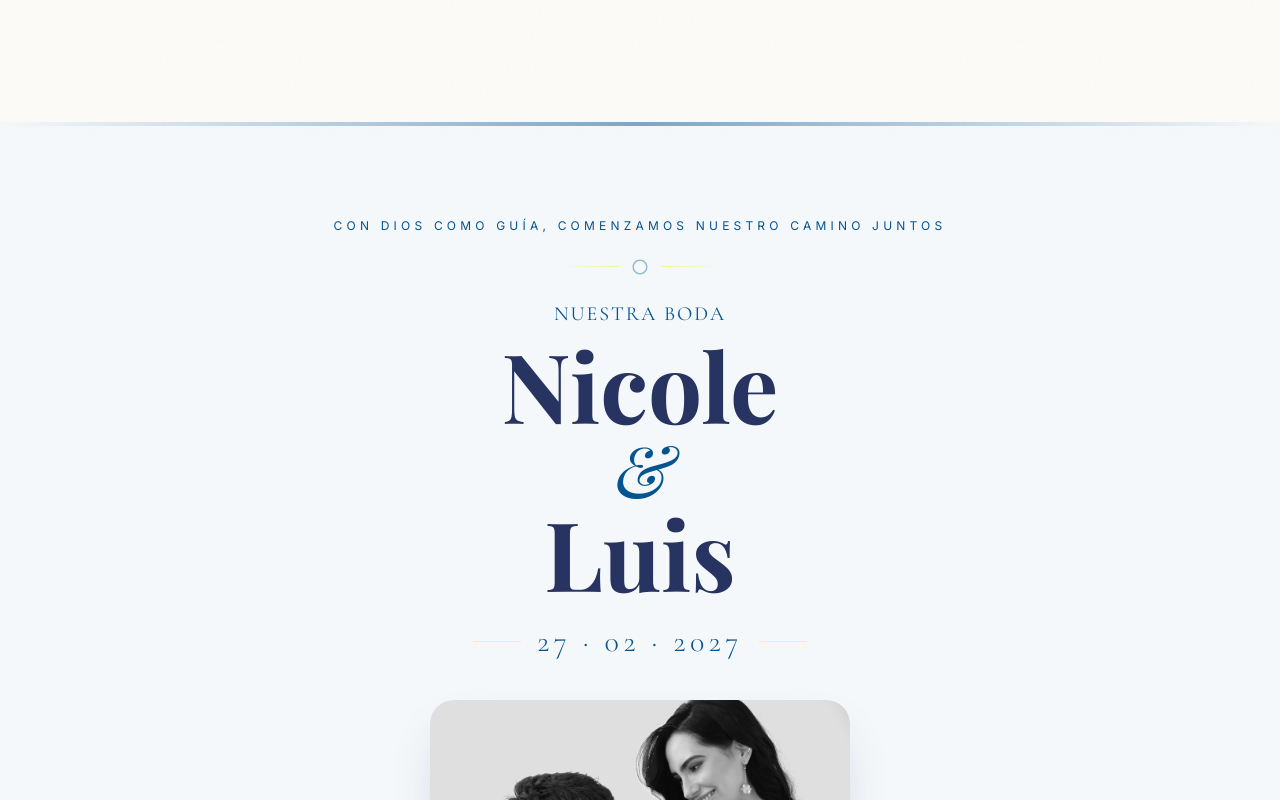
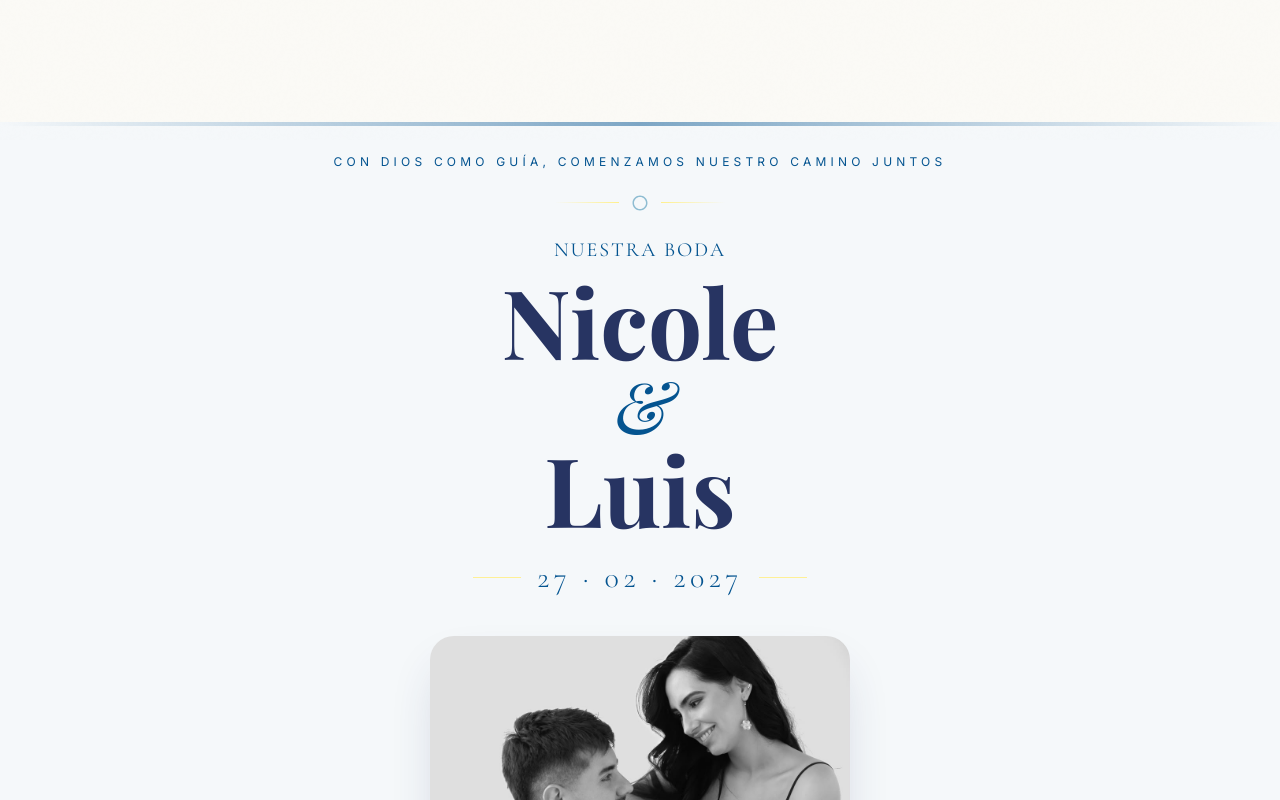
Before and after one commit to BastianVasquez/nicole-luis-wedding-nuevo, a Next.js app: page / in a window 1280 px wide. Shown: the part 660-1460 px from the top of the page. Built offline with nearby package versions, Linux system fonts and the light colour scheme; a web font is replaced by a local one.

Commit message:
Adjust padding in Hero component section
Reducir espacio entre flor y saludo

```diff
--- a/components/Hero.js
+++ b/components/Hero.js
@@ -15,7 +15,7 @@
   }
 
   return (
-    <section className="relative min-h-screen flex flex-col items-center justify-start pt-16 md:pt-24 pb-20 overflow-hidden bg-[#F5F8FA]">
+    <section className="relative min-h-screen flex flex-col items-center justify-start pt-4 md:pt-8 pb-20 overflow-hidden bg-[#F5F8FA]">
 
       {/* Top line */}
       <div className="absolute top-0 left-0 right-0 h-1 bg-gradient-to-r from-transparent via-[#045490] to-transparent opacity-50" />
```
